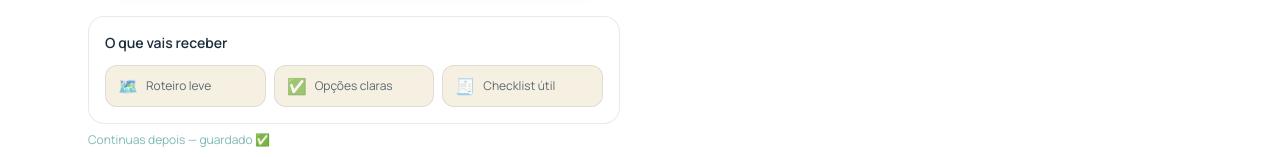
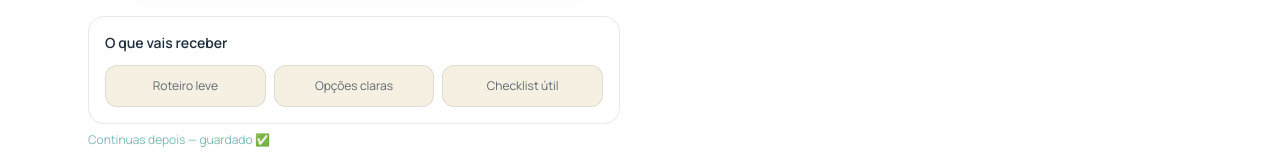
Before and after one commit to cm2pt/travelbuddies-website, a React (Vite) app: page / in a window 1280 px wide. Shown: the part 2996-3153 px from the top of the page. Built offline with nearby package versions, Linux system fonts and the light colour scheme.

Commit message:
Simplify receive section design

```diff
--- a/src/App.jsx
+++ b/src/App.jsx
@@ -105,7 +105,6 @@ const copy = {
     wizardRequiredNote: 'Precisamos disto para avançar.',
     wizardReceiveTitle: 'O que vais receber',
     wizardReceiveItems: ['Roteiro leve', 'Opções claras', 'Checklist útil'],
-    wizardReceiveIcons: ['🗺️', '✅', '🧾'],
     wizardQuestions: {
       email: 'Email',
       destination: 'Qual é o destino da viagem? Tens algum destino em mente? Se sim, qual?',
@@ -332,7 +331,6 @@ const copy = {
     wizardRequiredNote: 'We need this to move forward.',
     wizardReceiveTitle: 'What you will receive',
     wizardReceiveItems: ['Light itinerary', 'Clear options', 'Helpful checklist'],
-    wizardReceiveIcons: ['🗺️', '✅', '🧾'],
     wizardQuestions: {
       email: 'Email',
       destination: 'What is the trip destination? Do you have one in mind? If yes, which?',
@@ -1436,13 +1434,12 @@ export default function App() {
               <div className="mt-4 rounded-2xl border border-navy/10 bg-white/80 p-4">
                 <p className="text-sm font-semibold">{t.wizardReceiveTitle}</p>
                 <div className="mt-3 grid gap-2 sm:grid-cols-3">
-                  {t.wizardReceiveItems.map((item, index) => (
+                  {t.wizardReceiveItems.map((item) => (
                     <div
                       key={item}
-                      className="flex items-center gap-2 rounded-xl border border-navy/10 bg-cream/60 px-3 py-2 text-xs text-navy/70"
+                      className="rounded-xl border border-navy/10 bg-cream/60 px-3 py-3 text-xs text-navy/70 text-center"
                     >
-                      <span className="text-base">{t.wizardReceiveIcons[index]}</span>
-                      <span>{item}</span>
+                      {item}
                     </div>
                   ))}
                 </div>
```
